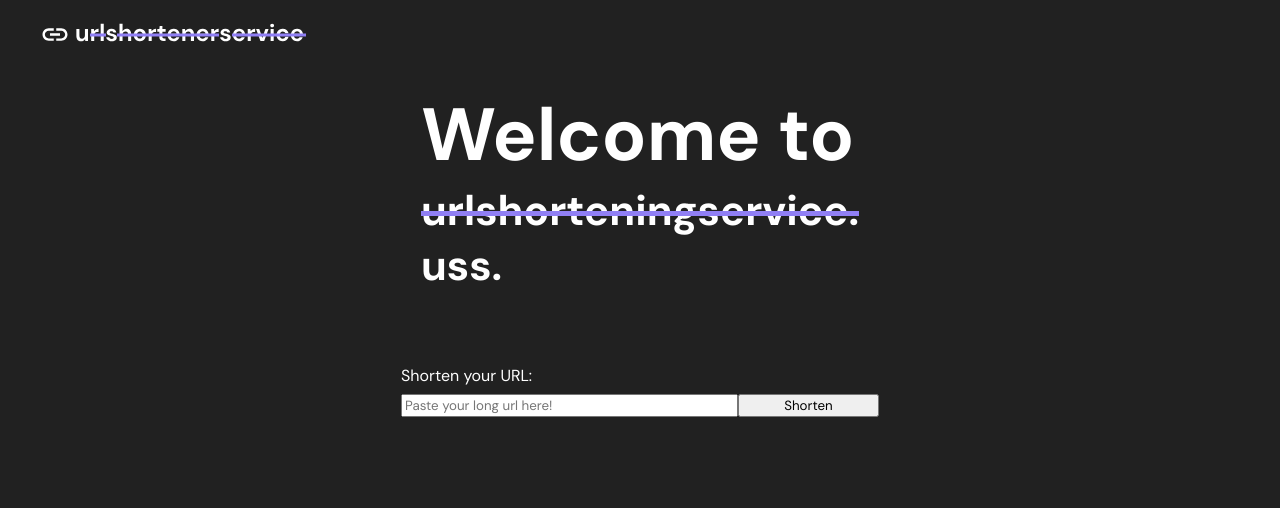
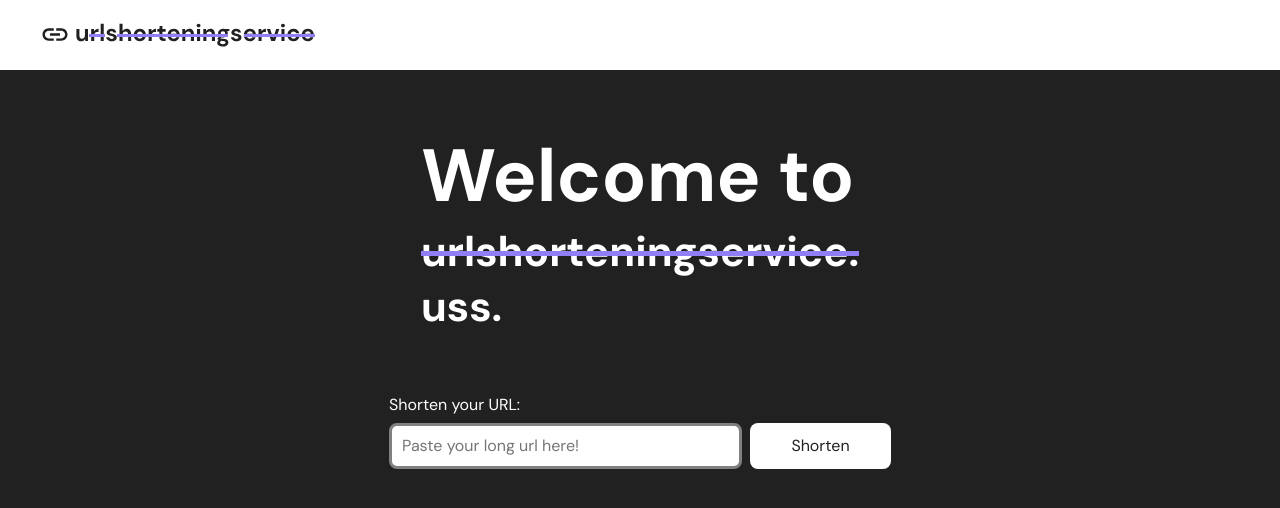
Before and after one commit to lalalawson/url-shorten-fe, a React (Create React App) app: page / in a window 1280 px wide. Shown: the top 508 px of the page. Built offline with nearby package versions, Linux system fonts and the light colour scheme.

Commit message:
beautify input and button

```diff
--- a/src/App.css
+++ b/src/App.css
@@ -7,7 +7,7 @@
 }
 
 .App-body {
-  height: 50vh;
+  height: 60vh;
   display: flex;
   flex-direction: column;
   align-items: center;
--- a/src/components/Navbar.js
+++ b/src/components/Navbar.js
@@ -2,7 +2,7 @@ import logo from "../assets/logo.svg";
 
 const Navbar = () => {
   return (
-    <div style={{ padding: "16px 36px" }}>
+    <div style={{ padding: "16px 36px", backgroundColor: "var(--primary)" }}>
       <img src={logo}></img>
     </div>
   );
--- /dev/null
+++ b/src/components/UrlInput.css
@@ -0,0 +1,27 @@
+button {
+  border-radius: 8px;
+  background-color: var(--primary);
+  border: 0;
+  color: var(--base);
+}
+
+button:hover {
+  cursor: pointer;
+  background-color: var(--secondary);
+  color: var(--primary);
+  border: 0;
+  transition: 300ms ease-out;
+  box-shadow: 0px 0px 8px 0px var(--secondary-light);
+}
+
+input {
+  border-radius: 8px;
+  height: 30px;
+  padding: 5px 10px;
+  border: 3px solid gray;
+}
+
+input:focus-visible {
+  border: 3px solid var(--secondary);
+  outline: 0;
+}
--- a/src/components/UrlInput.js
+++ b/src/components/UrlInput.js
@@ -1,14 +1,15 @@
 import React, { useState } from "react";
+import "./UrlInput.css";
 
 function UrlInput() {
-  const [longUrl, setLongUrl] = useState(null);
+  const [longUrl, setLongUrl] = useState("");
 
   return (
     <div>
       <form>
-        <div className="col" style={{ padding: "36px", gap: "8px" }}>
+        <div className="col" style={{ padding: "24px", gap: "8px" }}>
           <label htmlFor="url">Shorten your URL:</label>
-          <div className="row">
+          <div className="row" style={{ gap: "8px" }}>
             <input
               id="url"
               type="text"
--- a/src/index.css
+++ b/src/index.css
@@ -9,6 +9,7 @@ body {
   -moz-osx-font-smoothing: grayscale;
   background-color: var(--base);
   color: var(--primary);
+  font-size: 16px;
 }
 
 input,
@@ -16,6 +17,7 @@ select,
 textarea,
 button {
   font-family: inherit;
+  font-size: inherit;
 }
 
 code {
```
Also changed, not shown: src/assets/logo.svg.
